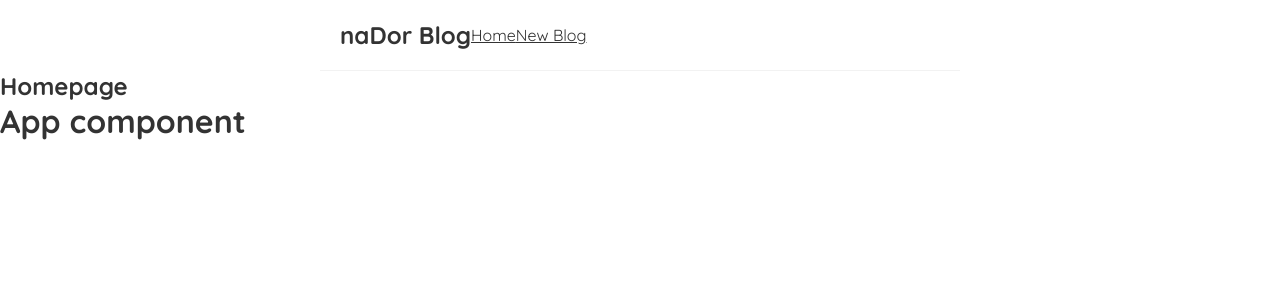
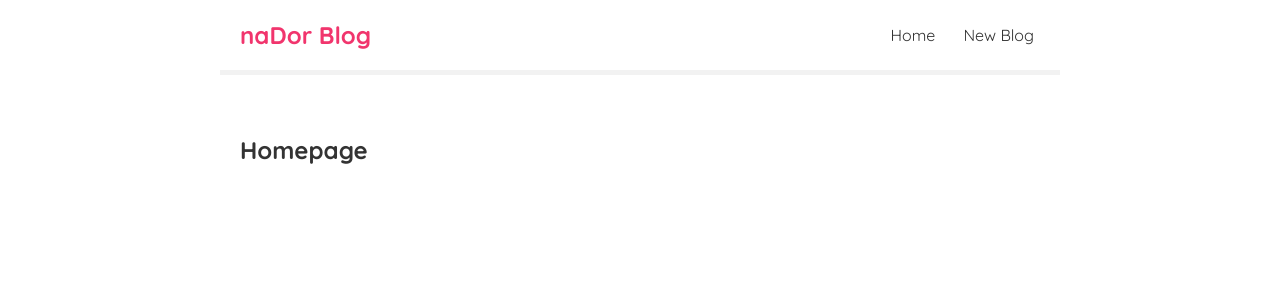
Before and after one commit to sharon5555/naDor-Blog, a React (Create React App) app in the folder nador-blog/: page / in a window 1280 px wide. Shown: the top 300 px of the page. Built offline with nearby package versions, Linux system fonts and the light colour scheme.

Commit message:
updated styles

```diff
--- a/nador-blog/src/App.js
+++ b/nador-blog/src/App.js
@@ -8,9 +8,8 @@ function App() {
   return (
     <div className="App">
     <Navbar />
-    <Home />
       <div className="content">
-      <h1>App component</h1>
+      <Home />
       </div>
     </div>
   );
--- a/nador-blog/src/index.css
+++ b/nador-blog/src/index.css
@@ -10,7 +10,26 @@
   padding: 20px;
   display: flex;
   align-items: center;
-  max-width: 600px;
+  max-width: 800px;
   margin: 0 auto;
-  border-bottom: 1px solid #f2f2f2;
+  border-bottom: 5px solid #f2f2f2;
 }
+.navbar h1 {
+  color: #f1356d;
+}
+.navbar .links {
+  margin-left: auto;
+}
+.navbar a {
+  margin-left: 16px;
+  text-decoration: none;
+  padding: 6px;
+}
+.navbar a:hover {
+  color: #f1356d;
+}
+.content {
+  max-width: 800px;
+  margin: 40px auto;
+  padding: 20px;
+}
```
